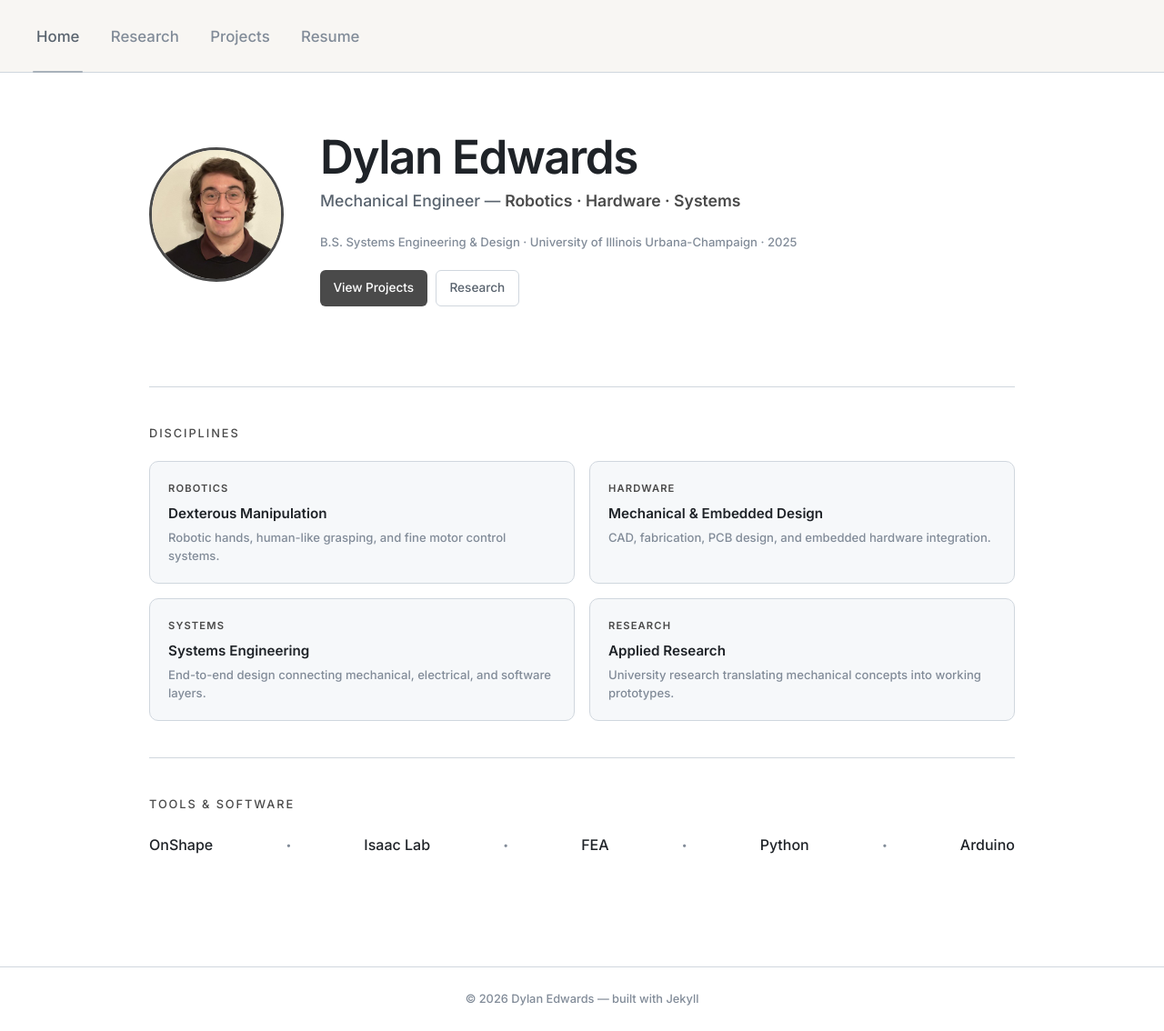
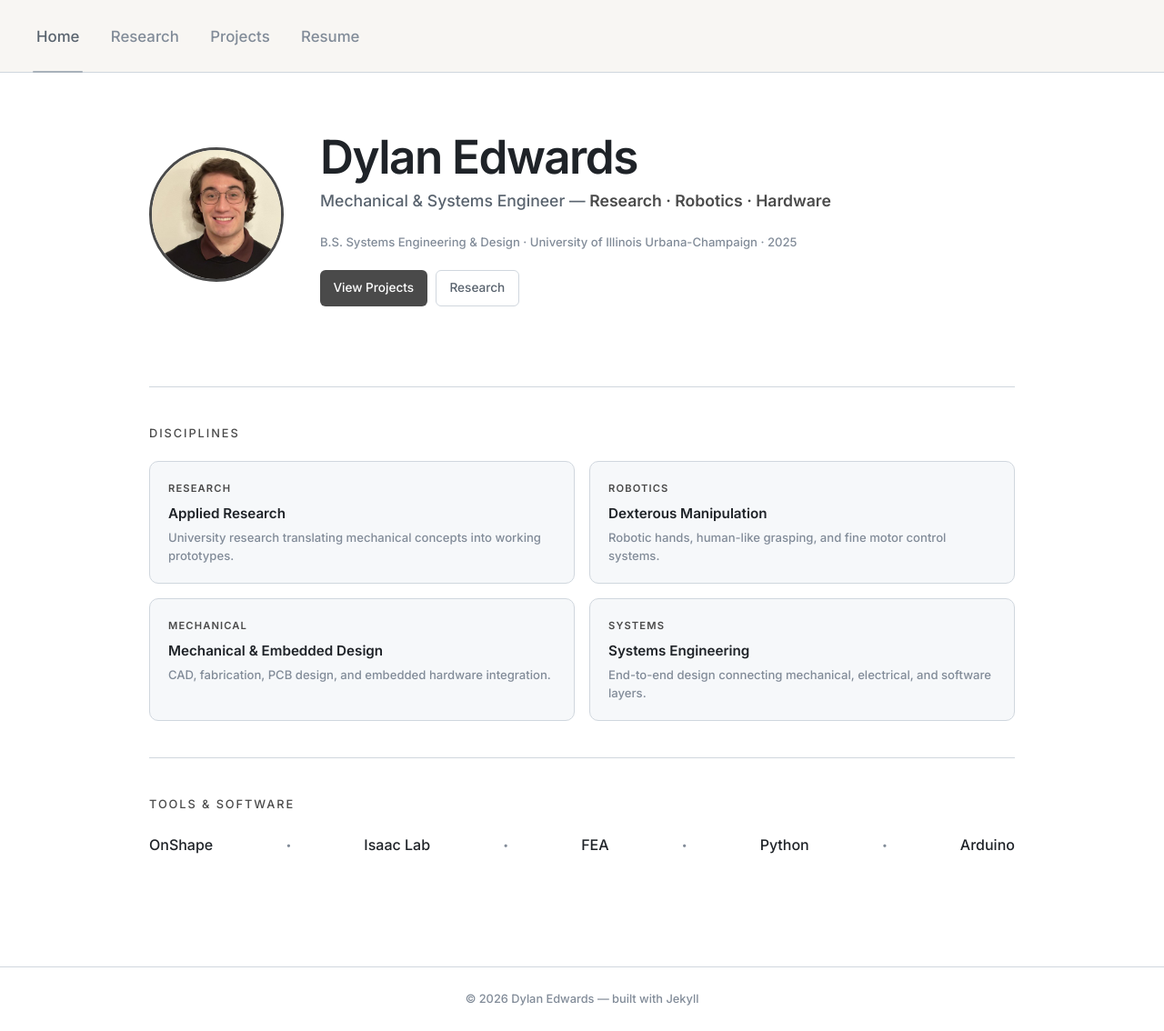
Before and after one commit to DylanEdwards02/DylanEdwards02.github.io, a Jekyll site: the page built from index.md, in a window 1280 px wide and 1134 px high. Shown: the whole window at 91% size. Built offline with Jekyll 4.4.1, drawn with Linux system fonts in a browser that asks for light colours.

Commit message:
Update index.md

```diff
--- a/index.md
+++ b/index.md
@@ -9,7 +9,7 @@ title: Home
   <div class="hero-content">
     <h1 class="hero-name">Dylan Edwards</h1>
     <p class="hero-tagline">
-    Mechanical Engineer &mdash; <strong>Robotics · Hardware · Systems</strong>
+    Mechanical & Systems Engineer &mdash; <strong>Research · Robotics · Hardware</strong>
     </p>
     <p style="font-size: 0.82rem; color: var(--text-3); margin-bottom: 1.25rem;">B.S. Systems Engineering & Design · University of Illinois Urbana-Champaign · 2025</p>
     <div class="hero-ctas">
@@ -24,12 +24,17 @@ title: Home
 <span class="section-label">Disciplines</span>
 <div class="highlights-grid">
   <div class="highlight-card">
+    <span class="hl-label">Research</span>
+    <h3>Applied Research</h3>
+    <p>University research translating mechanical concepts into working prototypes.</p>
+  </div>
+  <div class="highlight-card">
     <span class="hl-label">Robotics</span>
     <h3>Dexterous Manipulation</h3>
     <p>Robotic hands, human-like grasping, and fine motor control systems.</p>
   </div>
   <div class="highlight-card">
-    <span class="hl-label">Hardware</span>
+    <span class="hl-label">Mechanical</span>
     <h3>Mechanical & Embedded Design</h3>
     <p>CAD, fabrication, PCB design, and embedded hardware integration.</p>
   </div>
@@ -37,11 +42,6 @@ title: Home
     <span class="hl-label">Systems</span>
     <h3>Systems Engineering</h3>
     <p>End-to-end design connecting mechanical, electrical, and software layers.</p>
-  </div>
-  <div class="highlight-card">
-    <span class="hl-label">Research</span>
-    <h3>Applied Research</h3>
-    <p>University research translating mechanical concepts into working prototypes.</p>
   </div>
 </div>
 
```
